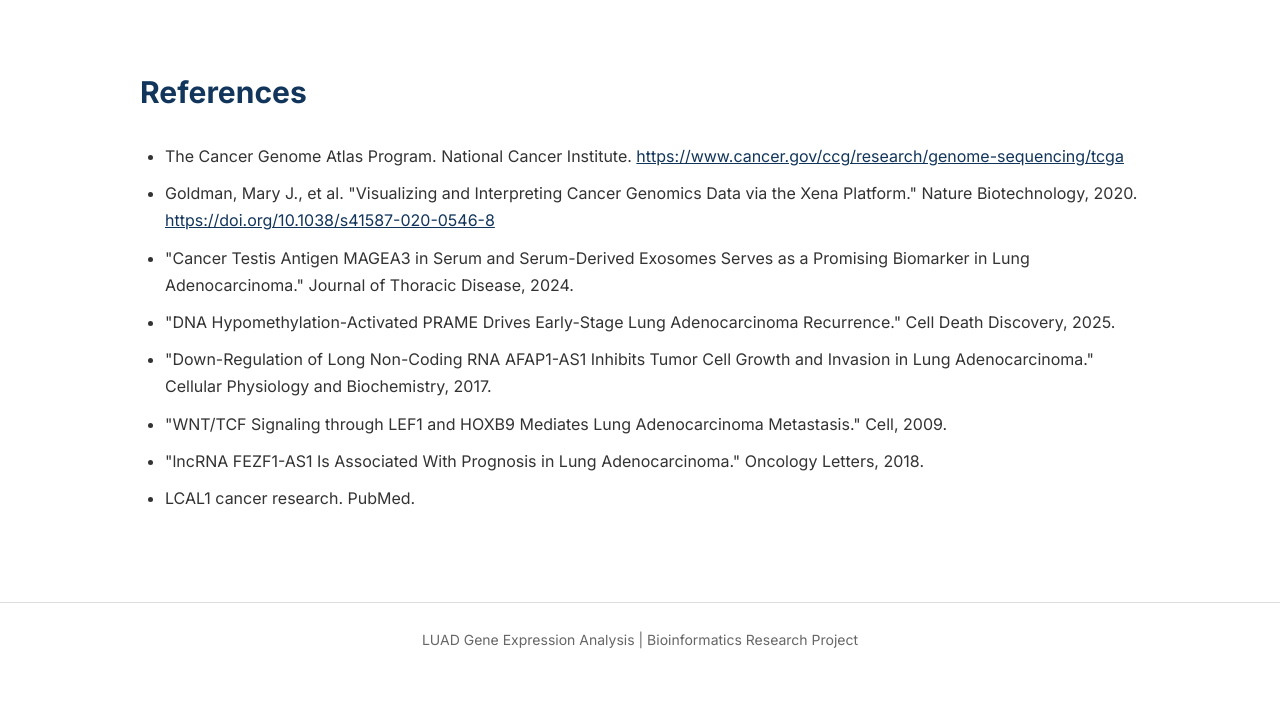
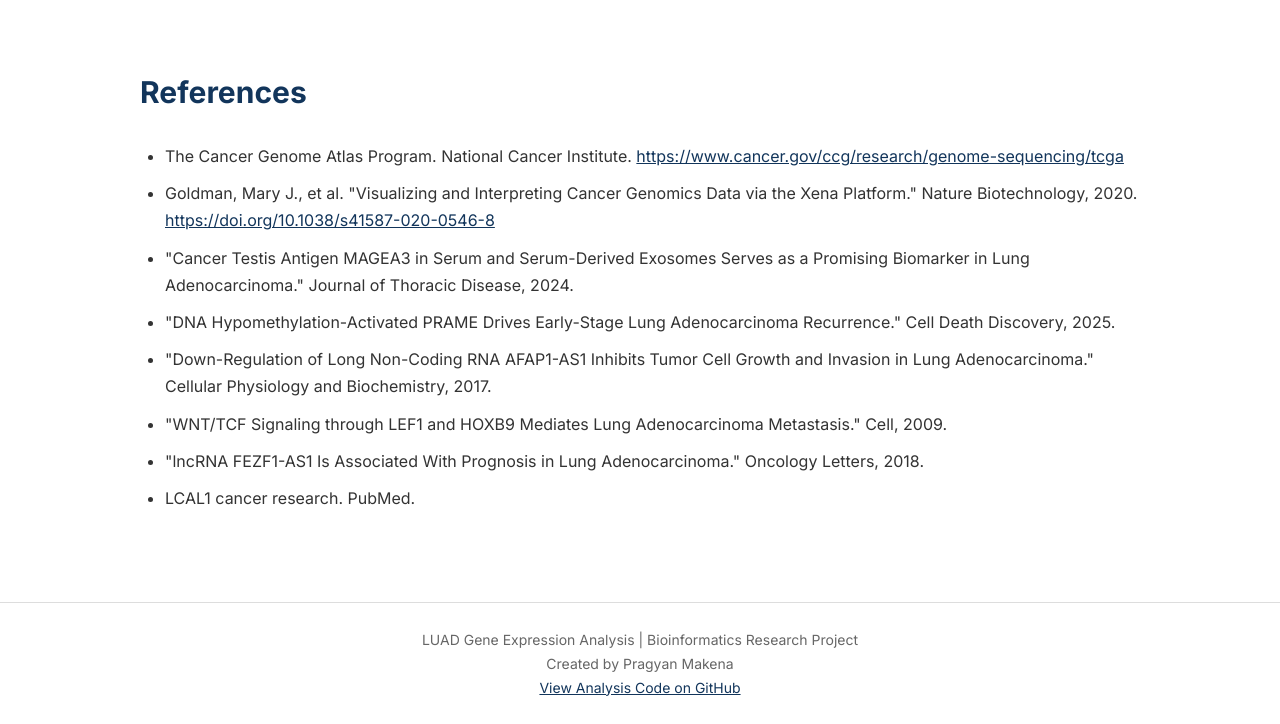
Before and after one commit to stuup-y/LUAD-gene-expression-analysis, a plain HTML site: page index.html in a window 1280 px wide. Shown: the part 9385-10109 px from the top of the page. Before the commit the page ends 10062 px from the top, so only its background shows below. Drawn offline with Linux system fonts and the light colour scheme.

Commit message:
Add files via upload

```diff
--- a/index.html
+++ b/index.html
@@ -773,6 +773,16 @@ PubMed.
 LUAD Gene Expression Analysis | Bioinformatics Research Project
 </p>
 
+<p>
+Created by Pragyan Makena
+</p>
+
+<p>
+<a href="https://github.com/Pragyan-makena/LUAD-Bioinformatics-Project" target="_blank" rel="noopener noreferrer">
+View Analysis Code on GitHub
+</a>
+</p>
+
 </footer>
 
 
```
